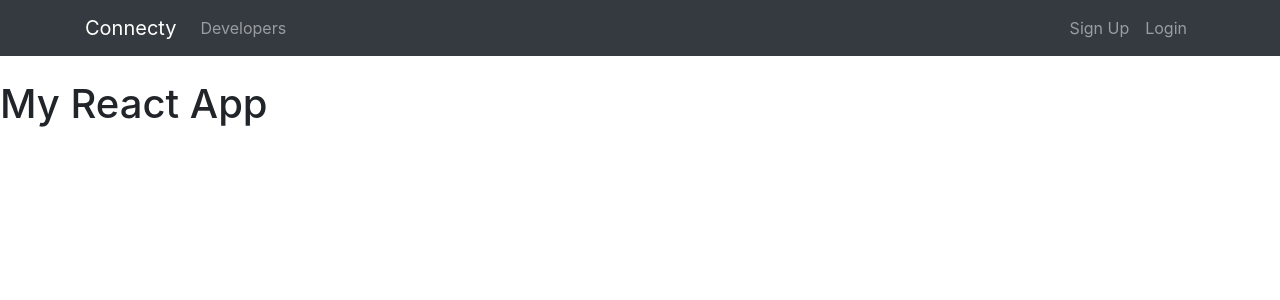
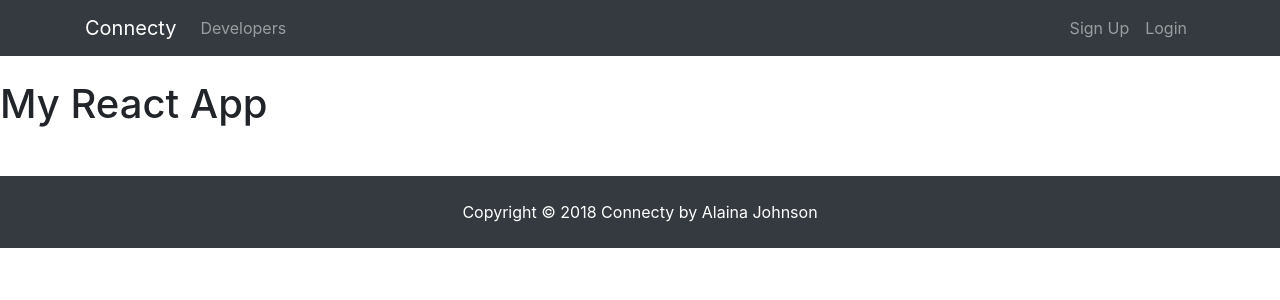
Before and after one commit to alainakjohnson/Connecty, a React (Create React App) app in the folder client/: page / in a window 1280 px wide. Shown: the top 300 px of the page. Built offline with nearby package versions, Linux system fonts and the light colour scheme.

Commit message:
implemented Footer component

```diff
--- a/client/src/App.js
+++ b/client/src/App.js
@@ -1,6 +1,7 @@
 import React, { Component } from 'react';
 import './App.css';
 import NavBar from './components/layout/Navbar.js'
+import Footer from './components/layout/Footer.js'
 
 class App extends Component {
   render() {
@@ -8,6 +9,7 @@ class App extends Component {
       <div className="App">
         <NavBar />
         <h1>My React App</h1>
+        <Footer />
       </div>
     );
   }
--- a/client/src/components/layout/Footer.js
+++ b/client/src/components/layout/Footer.js
@@ -0,0 +1,11 @@
+import React from 'react';
+
+const Footer = () => {
+    return (
+    <footer className="bg-dark text-white mt-5 p-4 text-center">
+    Copyright &copy; {new Date().getFullYear()} Connecty by Alaina Johnson
+    </footer>
+    )
+};
+
+export default Footer;
```
